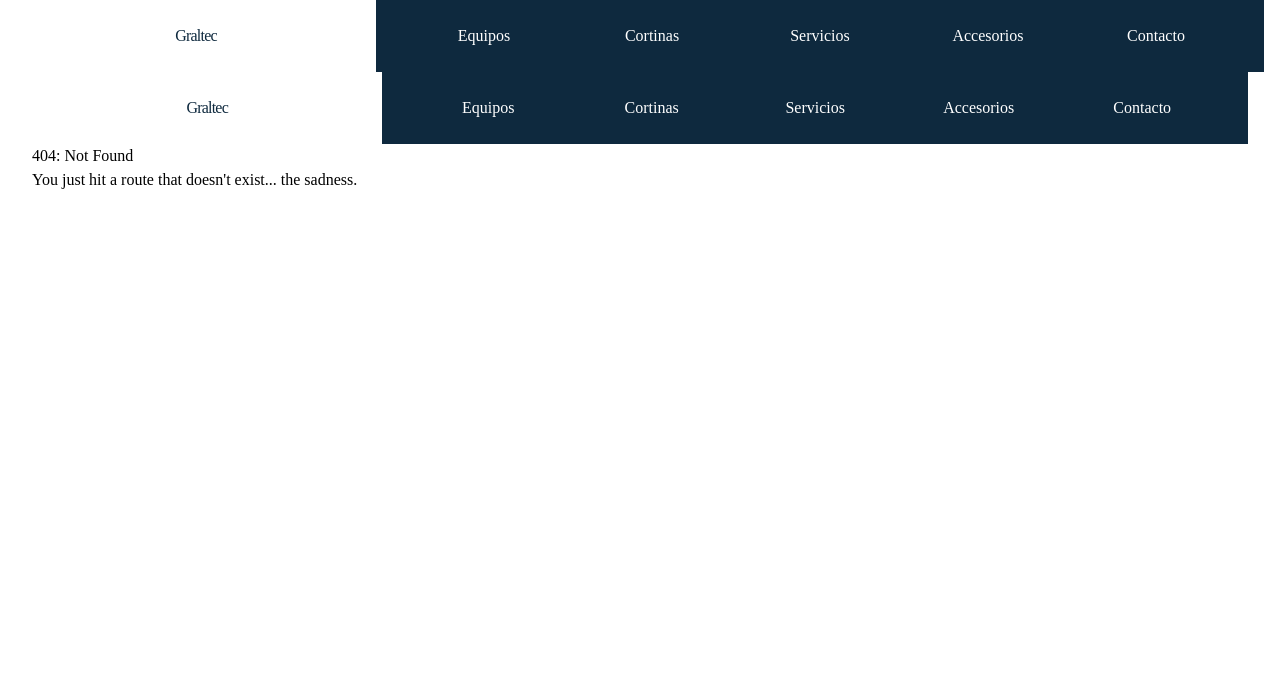
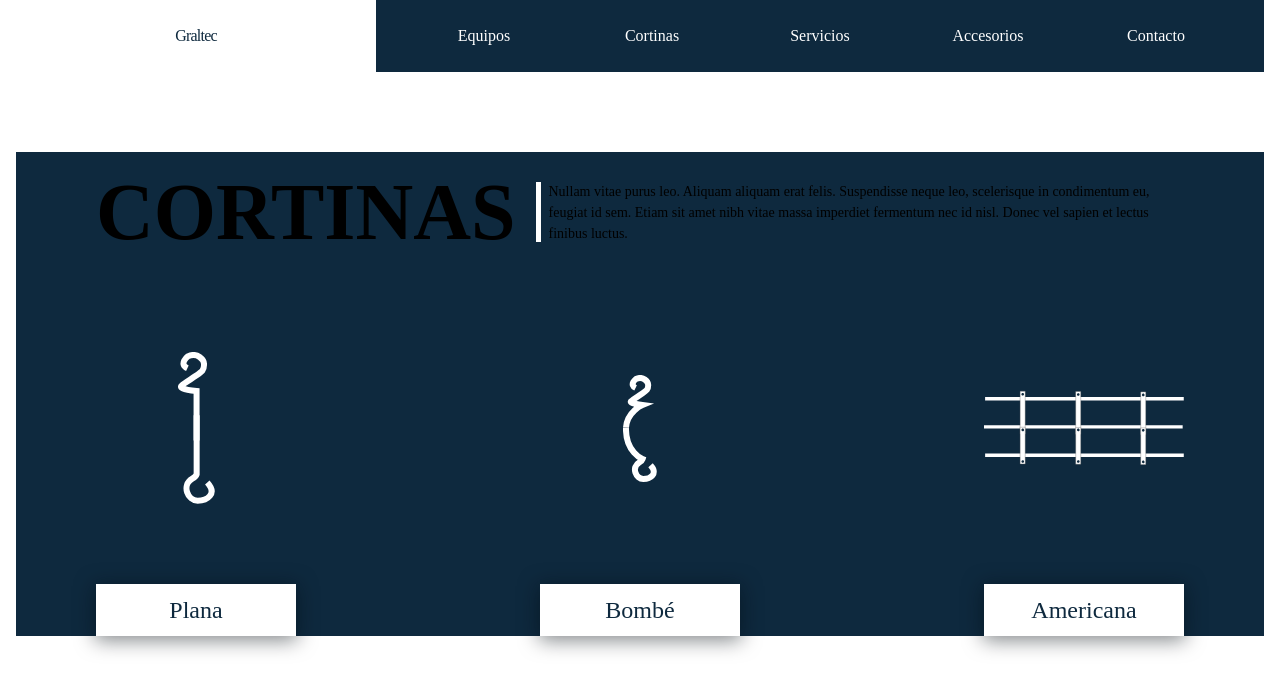
Before and after one commit to sebastian-e-vogel/graltec, a Gatsby site: page /CurtainsSection in a window 1280 px wide. Before the commit this address had no page. Built offline with nearby package versions, Linux system fonts and the light colour scheme; Gatsby itself is replaced by a stand-in of ours.

Commit message:
install gatsby svg plugin, create curtains section in landing page

```diff
--- a/gatsby-config.js
+++ b/gatsby-config.js
@@ -22,6 +22,14 @@ module.exports = {
          */
         portalZIndex: 40,
         isUsingColorMode: true,
+      },
+    },
+    {
+      resolve: 'gatsby-plugin-react-svg',
+      options: {
+        rule: {
+          include: /assets/, // See below to configure properly
+        },
       },
     },
     {
--- a/package.json
+++ b/package.json
@@ -16,6 +16,7 @@
     "gatsby-plugin-manifest": "^3.4.0",
     "gatsby-plugin-offline": "^4.4.0",
     "gatsby-plugin-react-helmet": "^4.4.0",
+    "gatsby-plugin-react-svg": "^3.0.1",
     "gatsby-plugin-sharp": "^3.4.1",
     "gatsby-source-filesystem": "^3.4.0",
     "gatsby-transformer-sharp": "^3.4.0",
--- /dev/null
+++ b/src/pages/CurtainsSection/index.js
@@ -0,0 +1,53 @@
+import React from 'react'
+
+import FlatCurtainIcon from '../../assets/flat-curtain.svg'
+import BombeCurtainIcon from '../../assets/bombe-curtain.svg'
+import AmericanCurtainIcon from '../../assets/american-curtain.svg'
+
+import { Box, Text, Stack, HStack } from '@chakra-ui/react'
+
+const CurtainsSection = () => (
+  <Box bg="primary">
+    <Stack direction="row" display="flex" margin="5rem">
+      <Text as="h1" fontSize="5rem" fontWeight="bold" display="flex" alignItems="center">
+        CORTINAS
+        <Box bg="white" w="5px" h={'50%'} ml="20px" />
+      </Text>
+      <Text display="flex" alignItems="center" fontSize="sm">
+        Nullam vitae purus leo. Aliquam aliquam erat felis. Suspendisse neque leo, scelerisque in
+        condimentum eu, feugiat id sem. Etiam sit amet nibh vitae massa imperdiet fermentum nec id
+        nisl. Donec vel sapien et lectus finibus luctus.
+      </Text>
+    </Stack>
+    <HStack justify="space-between" align="center" margin="5rem">
+      <Box w="200px" display="flex" justifyContent="center">
+        <FlatCurtainIcon />
+      </Box>
+      <Box w="200px" justifyContent="center" alignItems="center" display="flex">
+        <BombeCurtainIcon />
+      </Box>
+      <Box w="200px" justifyContent="center" alignItems="center" display="flex">
+        <AmericanCurtainIcon />
+      </Box>
+    </HStack>
+    <HStack justify="space-between" align="center" margin="5rem">
+      <Box w="200px" bg="white" boxShadow="0px 3px 20px 1px rgba(3, 11, 17, 0.5)">
+        <Text color="primary" fontWeight="500" textAlign="center" fontSize="2xl" p="2" fon>
+          Plana
+        </Text>
+      </Box>
+      <Box w="200px" bg="white" boxShadow="0px 3px 20px 1px rgba(3, 11, 17, 0.5)">
+        <Text color="primary" fontWeight="500" textAlign="center" fontSize="2xl" p="2">
+          Bombé
+        </Text>
+      </Box>
+      <Box w="200px" bg="white" boxShadow="0px 3px 20px 1px rgba(3, 11, 17, 0.5)">
+        <Text color="primary" fontWeight="500" textAlign="center" fontSize="2xl" p="2">
+          Americana
+        </Text>
+      </Box>
+    </HStack>
+  </Box>
+)
+
+export default CurtainsSection
--- a/src/pages/index.js
+++ b/src/pages/index.js
@@ -4,6 +4,7 @@ import Seo from '../components/seo'
 import { Flex } from '@chakra-ui/react'
 import FirstSection from './FirstSection'
 import EnginesSection from './EnginesSection'
+import CurtainsSection from './CurtainsSection'
 
 const LandingPage = () => (
   <>
@@ -11,6 +12,7 @@ const LandingPage = () => (
     <Flex bg="primary" color="white" direction="column">
       <FirstSection />
       <EnginesSection />
+      <CurtainsSection />
     </Flex>
   </>
 )
```
Also changed, not shown: src/assets/american-curtain.svg (added), src/assets/bombe-curtain.svg (added), src/assets/flat-curtain.svg (added), 1 other file.
